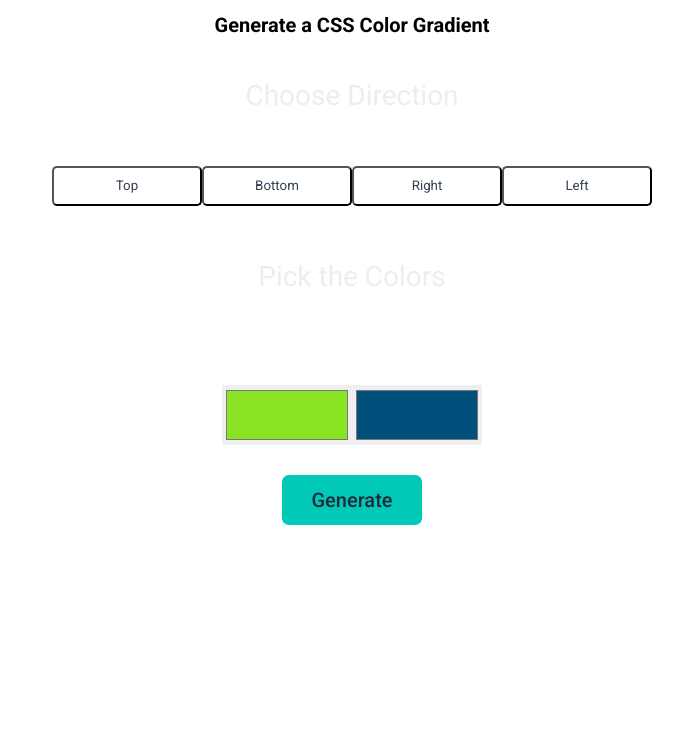
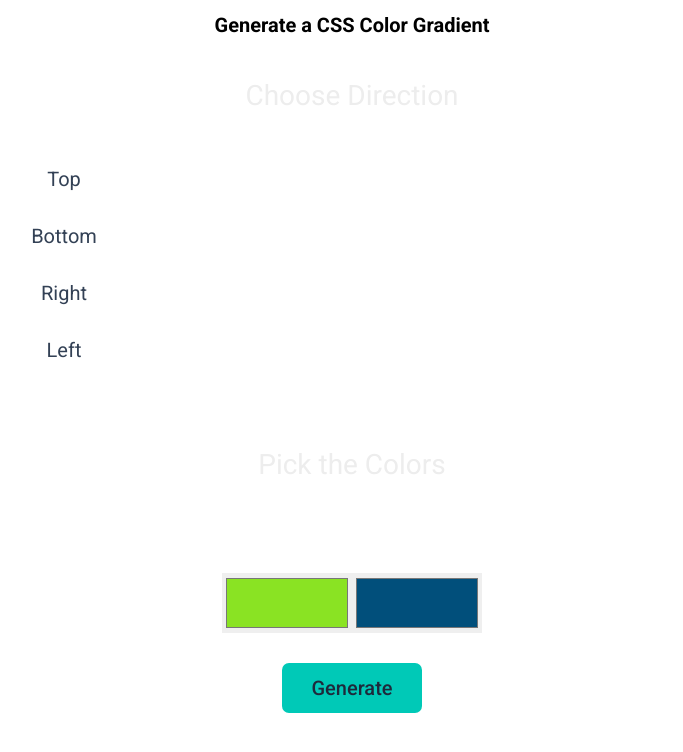
Before and after one commit to sruthi-dasari/Gradient-Generator, a React (Create React App) app: page / in a window 1280 px wide. Shown: the top 752 px of the page, without its empty margins (288-971 px from the left). Built offline with nearby package versions, Linux system fonts and the light colour scheme; a web font is replaced by a local one.

Commit message:
Update styledComponents.js

```diff
--- a/src/components/GradientDirectionItem/styledComponents.js
+++ b/src/components/GradientDirectionItem/styledComponents.js
@@ -1,16 +1,23 @@
 import styled from 'styled-components'
 
 export const Button = styled.button`
-  height: 40px;
-  width: 150px;
   color: #334155;
-  border-radius: 5px;
-  background-color: #ffffff79;
-  font-weight: 500px;
+  font-weight: 700px;
   font-family: 'Roboto';
-  //   border: none;
+  font-size: 20px;
+  width: 100%;
+  height: 100%;
+  border: none;
+  background: transparent;
 `
 
 export const ListItem = styled.li`
   list-style: none;
+  height: 55px;
+  width: 180px;
+  border-radius: 7px;
+//   background-color: ${props => (props.isActive ? '#ffffff' : '#ffffff79')};
+  background-color: #ffffff;
+  opacity: ${props => (props.isActive ? '1' : '0.5')}
+  margin: 0px;
 `
```
